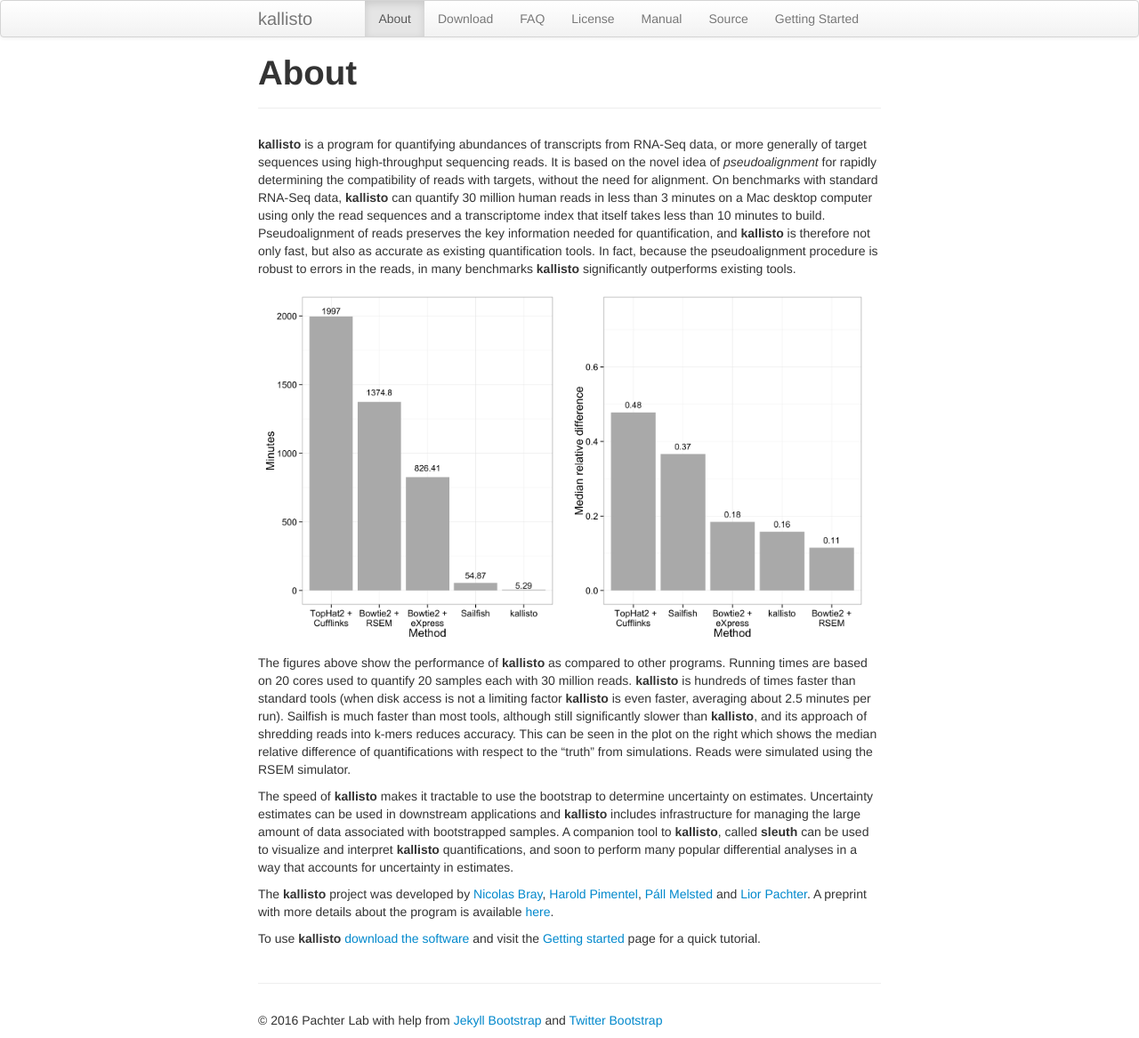
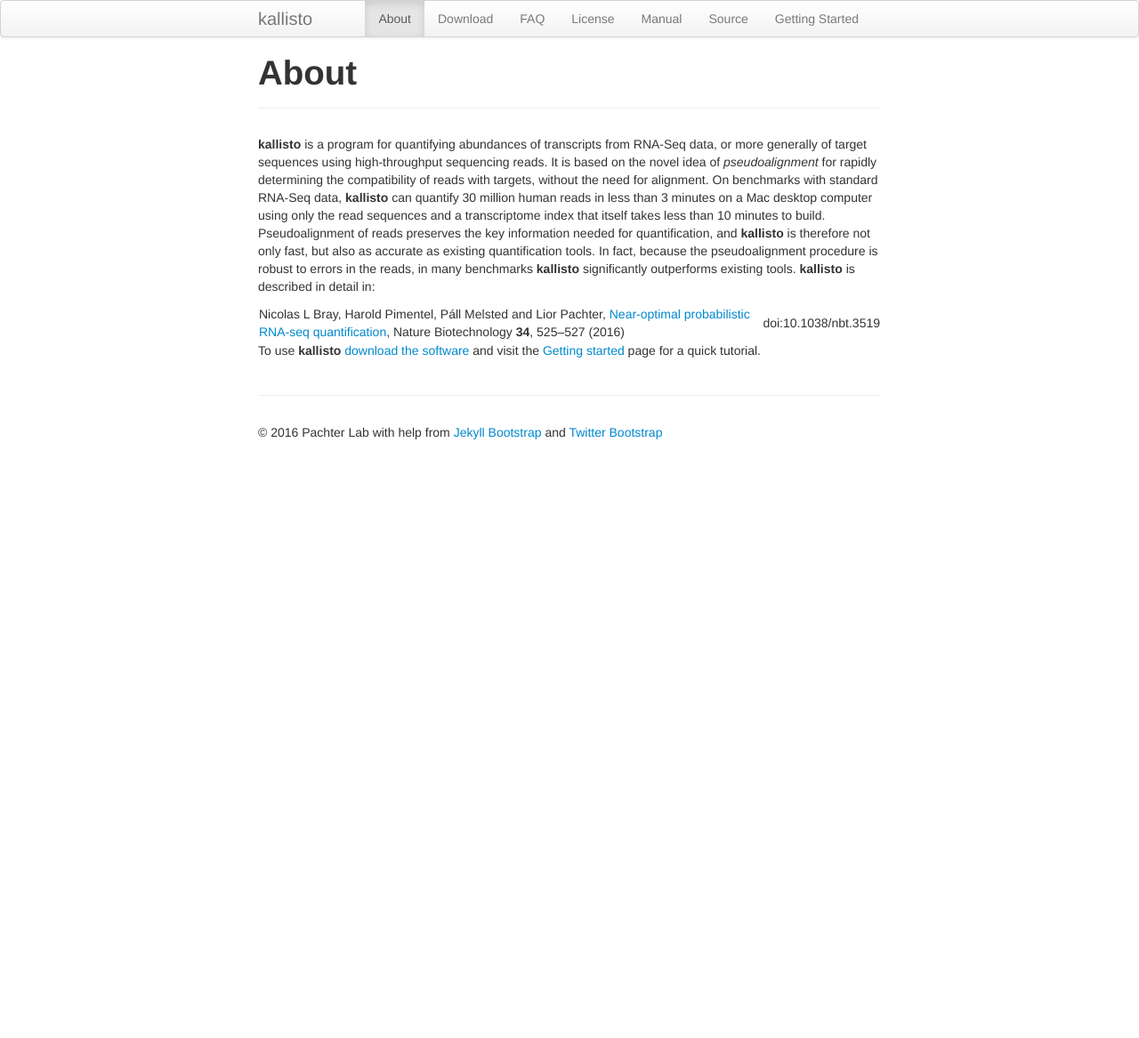
Before and after one commit to pachterlab/kallisto, a Jekyll site: the page built from about.md, in a window 1280 px wide. Shown: the whole page at 89% size. Built offline with Jekyll 4.4.1, drawn with Linux system fonts in a browser that asks for light colours; after the commit the page ends 900 px from its top, so only the background shows below that.

Commit message:
Add kallisto citation to about page

```diff
--- a/about.md
+++ b/about.md
@@ -18,26 +18,9 @@
     is therefore not only fast, but also as accurate as existing
     quantification tools. In fact, because the pseudoalignment procedure is
     robust to errors in the reads, in many benchmarks __kallisto__
-    significantly outperforms existing tools.
+    significantly outperforms existing tools. __kallisto__ is described in detail in:
 
-<img src = "assets/timings.png" width="49%" height="49%">
-<img src = "assets/median_relative_diff.png" width="49%" height="49%">
-
-The figures above show the performance of __kallisto__ as compared to other programs. Running times are based on 20 cores used to quantify 20 samples each with 30 million reads. __kallisto__ is hundreds of times faster than standard tools (when disk access is not a limiting factor __kallisto__ is even faster, averaging about 2.5 minutes per run). Sailfish is much faster than most tools, although still significantly slower than __kallisto__, and its approach of shredding reads into k-mers reduces accuracy. This can be seen in the plot on the right which shows the median relative difference of quantifications with respect to the "truth" from simulations. Reads were simulated using the RSEM simulator.
-
-The speed of __kallisto__ makes it tractable to use the bootstrap to determine
-uncertainty on estimates. Uncertainty estimates can be used in downstream
-applications and __kallisto__ includes infrastructure for managing the large
-amount of data associated with bootstrapped samples. A companion tool to
-__kallisto__, called __sleuth__ can be used to visualize and interpret
-__kallisto__ quantifications, and soon to perform many popular differential
-analyses in a way that accounts for uncertainty in estimates.
-
-The __kallisto__ project was developed by [Nicolas
-Bray](https://math.berkeley.edu/~nbray/), [Harold
-Pimentel](http://www.cs.berkeley.edu/~pimentel/), [Páll
-Melsted](https://notendur.hi.is/pmelsted/) and [Lior
-Pachter](https://math.berkeley.edu/~lpachter/). A preprint with more details about the program is available [here](http://arxiv.org/abs/1505.02710).
+Nicolas L Bray, Harold Pimentel, Páll Melsted and Lior Pachter, [Near-optimal probabilistic RNA-seq quantification](http://www.nature.com/nbt/journal/v34/n5/full/nbt.3519.html), Nature Biotechnology __34__, 525--527 (2016) | doi:10.1038/nbt.3519
 
 To use __kallisto__ [download the software](download.html) and visit the
 [Getting started](starting.html) page for a quick tutorial.
```
